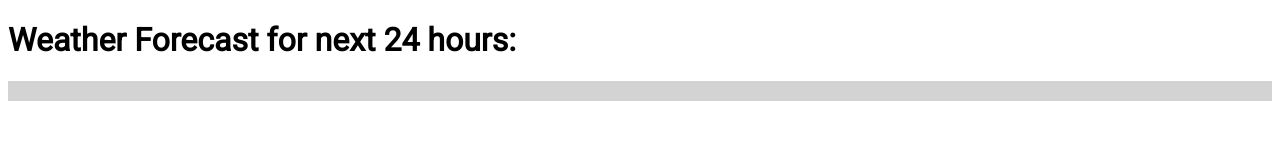
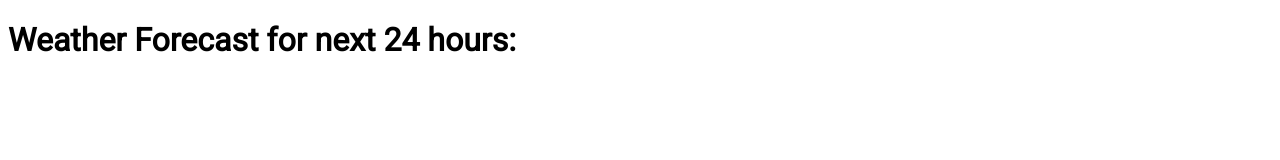
Before and after one commit to aclfxdev/cis4004, a website: page index.html in a window 1280 px wide. Drawn offline with Linux system fonts and the light colour scheme.

Commit message:
Update style.css
New styling

```diff
--- a/style.css
+++ b/style.css
@@ -10,12 +10,8 @@ body {
 
 #card-container {
     display: flex;
-    /*flex-wrap: nowrap;*/
+    flex-wrap: nowrap;
     overflow-x: auto;
-    padding: 10px;
-    gap: 20px;
-    background-color: lightgrey;
-    box-sizing: border-box; /* Ensure padding doesn't affect width */
 }
 
 .day-column {
```
